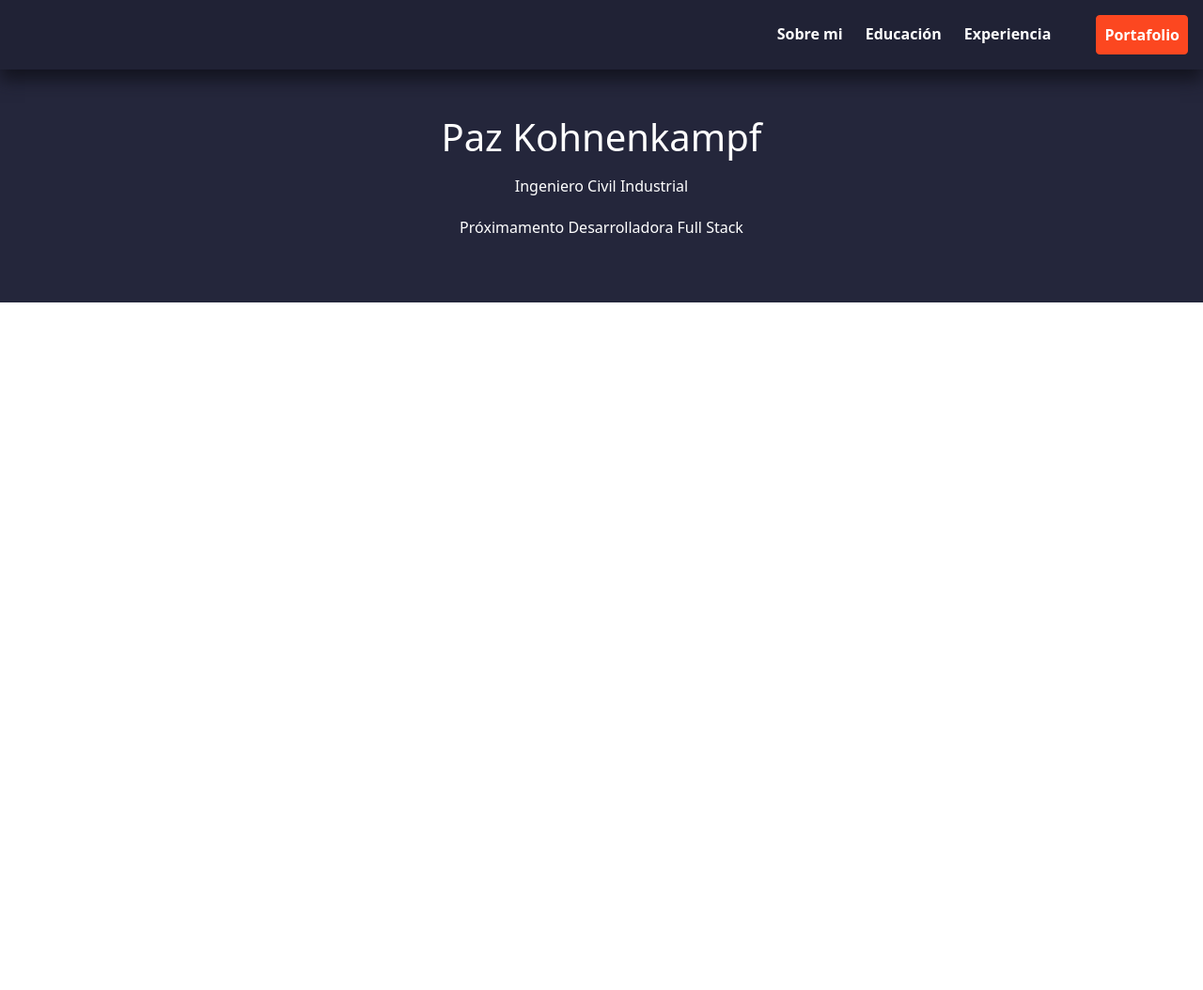
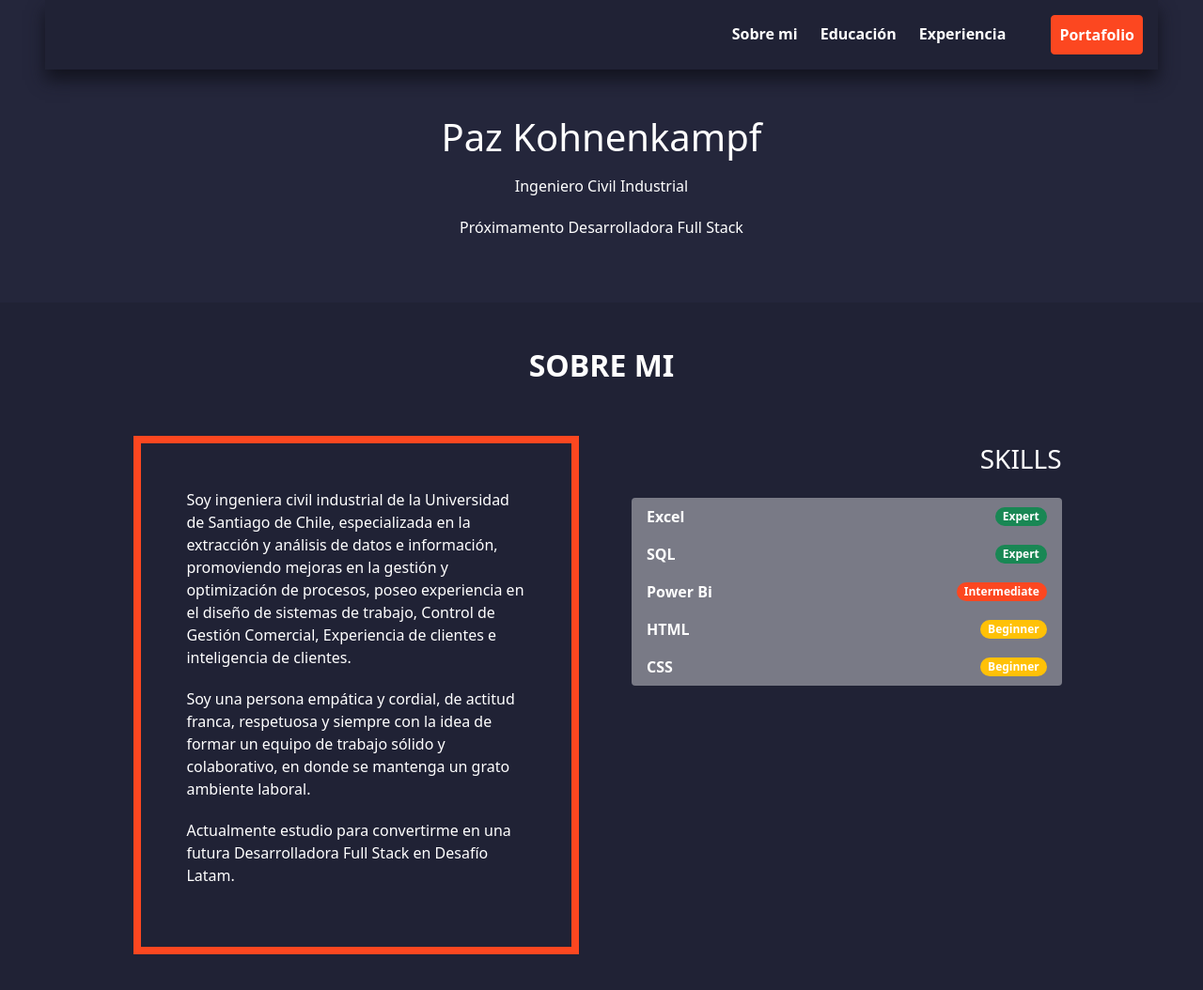
Before and after one commit to pkohnenkampf/portafolio, a plain HTML site: page index.html in a window 1280 px wide. Shown: the whole page at 94% size. Before the commit the page ends 800 px from the top, so only its background shows below. Drawn offline with nearby package versions, Linux system fonts and the light colour scheme.

Commit message:
section about me

```diff
--- a/assets/css/estilos.css
+++ b/assets/css/estilos.css
@@ -1,6 +1,10 @@
 * {
   padding: 0;
   margin: 0;
+}
+
+.w-40{
+  width: 40%;
 }
 
 .header {
@@ -37,3 +41,37 @@
 .nav-item.nav-item-important:hover .nav-link {
   color: var(--color-auxiliar);
 }
+
+/** About me **/
+
+.about-me{
+  background-color: var(--bg-principal);
+}
+
+.about-me .presentation{
+  border: 8px solid var(--color-auxiliar);
+}
+
+.about-me .skills .list-group .list-group-item{
+  background-color: rgba(255, 255, 255, 0.4);
+  color: var(--color-blanco);
+  font-weight: var(--font-medium);
+  border: none;
+}
+
+.about-me .skills .list-group .list-group-item .badge{
+  background-color: var(--color-auxiliar);
+  color: var(--color-blanco);
+}
+
+.badge.expert{
+  background-color: var(--color-auxiliar);
+}
+
+.badge.intermediate{
+  background-color: var(--color-auxiliar);
+}
+
+.badge.beginer{
+  background-color: var(--color-auxiliar);
+}
--- a/index.html
+++ b/index.html
@@ -22,7 +22,7 @@
   </head>
 
   <body>
-    <header class="header">
+    <header class="header px-5">
       <nav class="navbar d-flex justify-content-end p-3">
         <ul class="navbar-nav d-flex flex-row">
           <li class="nav-item me-4">
@@ -47,6 +47,63 @@
         </div>
       </section>
     </header>
+    <main class="main-content">
+        <section class="about-me d-flex justify-content-center flex-wrap p-5">
+            <h2 class="text-white text-center text-uppercase fs-2 fw-bold w-100 pb-5">Sobre mi</h2>
+            <div class="presentation w-40 p-5 me-5">
+                <p class="text-white pb-1">
+                    Soy ingeniera civil industrial de la
+                    Universidad de Santiago de Chile,
+                    especializada en la extracción y análisis
+                    de datos e información, promoviendo
+                    mejoras en la gestión y optimización de
+                    procesos, poseo experiencia en el diseño
+                    de sistemas de trabajo, Control de
+                    Gestión Comercial, Experiencia de
+                    clientes e inteligencia de clientes.
+                </p>
+
+                <p class="text-white pb-1">
+                    Soy una persona empática y cordial, de
+                    actitud franca, respetuosa y siempre con
+                    la   idea de formar un equipo de trabajo
+                    sólido y colaborativo, en donde se
+                    mantenga un grato ambiente laboral.
+                </p>
+
+                <p class="text-white">
+                    Actualmente estudio para convertirme en
+                    una futura Desarrolladora Full Stack en Desafío Latam.
+                </p>
+
+            </div>
+            <div class="skills w-40 p-2">
+                <h3 class="text-white text-uppercase fs-3 text-end mb-4">Skills</h3>
+                <ul class="list-group">
+                    <li class="list-group-item d-flex justify-content-between align-items-center">
+                      Excel
+                      <span class="badge expert text-bg-primary rounded-pill bg-success">Expert</span>
+                    </li>
+                    <li class="list-group-item d-flex justify-content-between align-items-center">
+                      SQL
+                      <span class="badge expert text-bg-primary rounded-pill bg-success">Expert</span>
+                    </li>
+                    <li class="list-group-item d-flex justify-content-between align-items-center">
+                      Power Bi
+                      <span class="badge intermediate text-bg-primary rounded-pill bg-success-subtle">Intermediate</span>
+                    </li>
+                    <li class="list-group-item d-flex justify-content-between align-items-center">
+                        HTML
+                        <span class="badge beginner text-bg-primary rounded-pill bg-warning">Beginner</span>
+                    </li>
+                    <li class="list-group-item d-flex justify-content-between align-items-center">
+                        CSS
+                        <span class="badge beginner text-bg-primary rounded-pill bg-warning">Beginner</span>
+                    </li>
+                </ul>
+            </div>
+        </section>
+    </main>
     <!-- Boostrap -->
     <script src="https://cdn.jsdelivr.net/npm/bootstrap@5.1.3/dist/js/bootstrap.bundle.min.js"
     integrity="sha384-ka7Sk0Gln4gmtz2MlQnikT1wXgYsOg+OMhuP+IlRH9sENBO0LRn5q+8nbTov4+1p" crossorigin="anonymous"></script>
```
